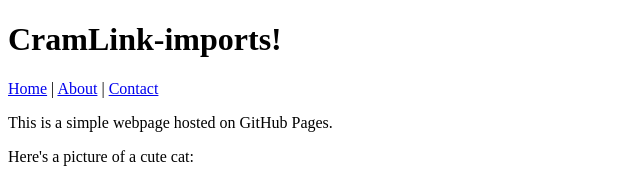
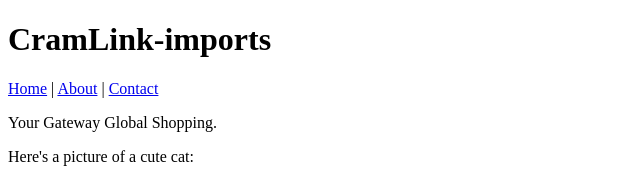
Before and after one commit to cse25-222/CramLink-imports, a plain HTML site: page index.html in a window 1280 px wide. Shown: the top 179 px of the page, without its empty margins (0-640 px from the left). Drawn offline with Linux system fonts and the light colour scheme; grey boxes are pictures that could not be loaded.

Commit message:
update index.html

```diff
--- a/index.html
+++ b/index.html
@@ -16,7 +16,7 @@
 
     <header>
 
-        <h1>CramLink-imports!</h1>
+        <h1>CramLink-imports</h1>
 
         <nav>
 
@@ -34,7 +34,7 @@
 
     <main>
 
-        <p>This is a simple webpage hosted on GitHub Pages.</p>
+        <p>Your Gateway Global Shopping.</p>
 
         <p>Here's a picture of a cute cat:</p>
 
```
